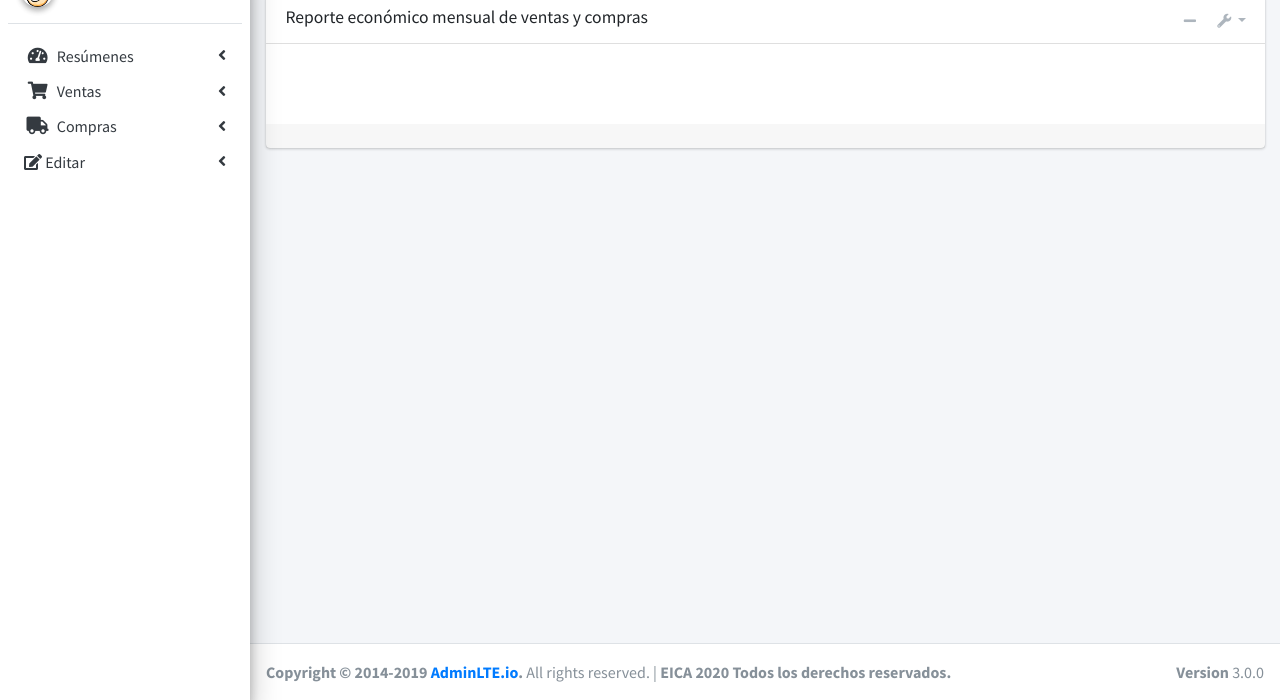
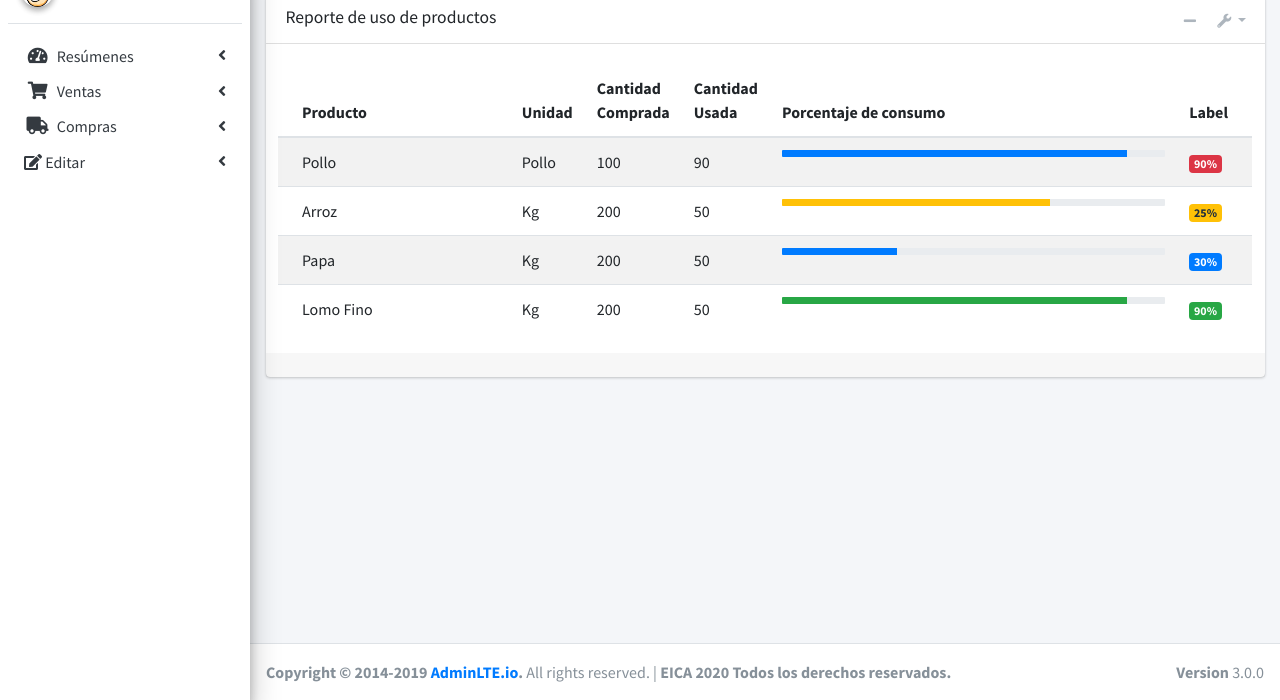
Before and after one commit to AbelardoDV/django_eica, a Django app: template eica/templates/dashboard/reporte_economico.html in a window 1280 px wide. Shown: the part 100-800 px from the top of the page. Run offline with Django 3.2, Linux system fonts and the light colour scheme; the template is opened without the code that fills it, so the values that code supplies are empty; some libraries are stand-ins or nearby versions.

```diff
--- a/eica/templates/compras_productos.html
+++ b/eica/templates/compras_productos.html
@@ -573,8 +573,6 @@
             var rowCount = tablita.rows.length;
             for (var i = 0; i < rowCount; i++) {
                 var row = tablita.rows[i];
-                /*var chkbox = row.cells[0].childNodes[0];*/
-                /*if (null != chkbox && true == chkbox.checked)*/
 
                 if (row == currentRow.parentNode.parentNode) {
                     tablita.deleteRow(i);
--- a/eica/templates/dashboard/reporte_economico.html
+++ b/eica/templates/dashboard/reporte_economico.html
@@ -18,7 +18,7 @@
             <div class="col-md-12">
                 <div class="card">
                     <div class="card-header">
-                        <h5 class="card-title">Reporte económico mensual de ventas y compras</h5>
+                        <h5 class="card-title">Reporte de uso de productos</h5>
                         <div class="card-tools">
                             <button type="button" class="btn btn-tool" data-card-widget="collapse">
                                 <i class="fas fa-minus"></i>
@@ -33,25 +33,83 @@
 
                                 </div>
                             </div>
-                            {% comment %}
-                            <button type="button" class="btn btn-tool" data-card-widget="remove">
-                                <i class="fas fa-times"></i>
-                            </button>
-                            {% endcomment %}
+
                         </div>
                     </div>
                     <!-- /.card-header -->
                     <div class="card-body">
                         <div class="row">
-                            <div class="col-md-8">
-                                <div class="card-body">
 
-                                </div>
+                            <div class="card-body p-0">
+                                <table class="table table-striped">
+                                    <thead>
+                                        <tr>
+
+                                            <th>Producto</th>
+                                            <th style="width: 10px">Unidad</th>
+                                            <th style="width: 40px">Cantidad Comprada</th>
+                                            <th style="width: 40px">Cantidad Usada</th>
+                                            <th>Porcentaje de consumo</th>
+                                            <th style="width: 40px">Label</th>
+                                        </tr>
+                                    </thead>
+                                    <tbody>
+                                        <tr>
+                                            <td>Pollo</td>
+                                            <td>Pollo</td>
+                                            <td>100</td>
+                                            <td>90</td>
+                                            <td>
+                                                <div class="progress progress-xs">
+                                                    <div class="progress-bar progress-bar-danger" style="width: 90%">
+                                                    </div>
+                                                </div>
+                                            </td>
+                                            <td><span class="badge bg-danger">90%</span></td>
+                                        </tr>
+                                        <tr>
+
+                                            <td>Arroz</td>
+                                            <td>Kg</td>
+                                            <td>200</td>
+                                            <td>50</td>
+                                            <td>
+                                                <div class="progress progress-xs">
+                                                    <div class="progress-bar bg-warning" style="width: 70%"></div>
+                                                </div>
+                                            </td>
+                                            <td><span class="badge bg-warning">25%</span></td>
+                                        </tr>
+                                        <tr>
+                                            <td>Papa</td>
+                                            <td>Kg</td>
+                                            <td>200</td>
+                                            <td>50</td>
+                                            <td>
+                                                <div class="progress progress-xs progress-striped active">
+                                                    <div class="progress-bar bg-primary" style="width: 30%"></div>
+                                                </div>
+                                            </td>
+                                            <td><span class="badge bg-primary">30%</span></td>
+                                        </tr>
+                                        <tr>
+
+                                            <td>Lomo Fino</td>
+                                            <td>Kg</td>
+                                            <td>200</td>
+                                            <td>50</td>
+                                            <td>
+                                                <div class="progress progress-xs progress-striped active">
+                                                    <div class="progress-bar bg-success" style="width: 90%"></div>
+                                                </div>
+                                            </td>
+                                            <td><span class="badge bg-success">90%</span></td>
+                                        </tr>
+                                    </tbody>
+                                </table>
                             </div>
-                            <!-- /.col -->
-                            <div class="col-md-4">
-                            </div>
-                            <!-- /.col -->
+
+
                         </div>
                         <!-- /.row -->
                     </div>
@@ -79,172 +137,7 @@
 {% block pie %}
 
 <!-- Agregar aquí JS-->
-<!-- ChartJS -->
-<script src="{% static 'plugins/chart.js/Chart.min.js' %}"></script>
 
-<script>
-    $(function () {
-        'use strict'
-
-        var ticksStyle = {
-            fontColor: '#495057',
-            fontStyle: 'bold'
-        }
-
-        var mode = 'index'
-        var intersect = true
-
-        /////////////////////////////////
-
-        var $salesChart = $('#sales-chart')
-        var salesChart = new Chart($salesChart, {
-            type: 'bar',
-            data: {
-                labels: ['JUN', 'JUL', 'AGO', 'SET', 'OCT', 'NOV', 'DIC'],
-                datasets: [{
-                        backgroundColor: '#007bff',
-                        borderColor: '#007bff',
-                        data: [1000, 2000, 3000, 2500, 2700, 2500, 3000]
-                    },
-                    {
-                        backgroundColor: '#28a745',
-                        borderColor: '#28a745',
-                        data: [700, 1700, 2700, 2000, 1800, 1500, 2000]
-                    },
-                    {
-                        backgroundColor: '#ffc107',
-                        borderColor: '#ffc107',
-                        data: [500, 1000, 10, 150, 485, 780, 150]
-                    }
-                ]
-            },
-            options: {
-                maintainAspectRatio: false,
-                tooltips: {
-                    mode: mode,
-                    intersect: intersect
-                },
-                hover: {
-                    mode: mode,
-                    intersect: intersect
-                },
-                legend: {
-                    display: false
-                },
-                scales: {
-                    yAxes: [{
-                        // display: false,
-                        gridLines: {
-                            display: true,
-                            lineWidth: '4px',
-                            color: 'rgba(0, 0, 0, .2)',
-                            zeroLineColor: 'transparent'
-                        },
-                        ticks: $.extend({
-                            beginAtZero: true,
-
-                            // Include a dollar sign in the ticks
-                            callback: function (value, index, values) {
-                                if (value >= 1000) {
-                                    value /= 1000
-                                    value += 'k'
-                                }
-                                return '$' + value
-                            }
-                        }, ticksStyle)
-                    }],
-                    xAxes: [{
-                        display: true,
-                        gridLines: {
-                            display: false
-                        },
-                        ticks: ticksStyle
-                    }]
-                }
-            }
-        })
-
-        /////////////////////////////////
-
-
-        var $visitorsChart = $('#visitors-chart')
-        var visitorsChart = new Chart($visitorsChart, {
-            data: {
-                labels: ['18', '19', '20', '21', '22', '23', '24'],
-                datasets: [{
-                        type: 'line',
-                        data: [10, 15, 10, 25, 40, 15, 50],
-                        backgroundColor: 'transparent',
-                        borderColor: '#dc3545',
-                        pointBorderColor: '#dc3545',
-                        pointBackgroundColor: '#dc3545',
-                        fill: false
-                        // pointHoverBackgroundColor: '#007bff',
-                        // pointHoverBorderColor    : '#007bff'
-                    },
-                    {
-                        type: 'line',
-                        data: [100, 120, 170, 167, 180, 177, 160],
-                        backgroundColor: 'transparent',
-                        borderColor: '#28a745',
-                        pointBorderColor: '#28a745',
-                        pointBackgroundColor: '#28a745',
-                        fill: false
-                        // pointHoverBackgroundColor: '#ced4da',
-                        // pointHoverBorderColor    : '#ced4da'
-                    },
-                    {
-                        type: 'line',
-                        data: [60, 80, 70, 67, 80, 77, 100],
-                        backgroundColor: 'transparent',
-                        borderColor: '#007bff',
-                        pointBorderColor: '#007bff',
-                        pointBackgroundColor: '#007bff',
-                        fill: false
-                        // pointHoverBackgroundColor: '#ced4da',
-                        // pointHoverBorderColor    : '#ced4da'
-                    }
-                ]
-            },
-            options: {
-                maintainAspectRatio: false,
-                tooltips: {
-                    mode: mode,
-                    intersect: intersect
-                },
-                hover: {
-                    mode: mode,
-                    intersect: intersect
-                },
-                legend: {
-                    display: false
-                },
-                scales: {
-                    yAxes: [{
-                        display: true,
-                        gridLines: {
-                            display: true,
-                            lineWidth: '4px',
-                            color: 'rgba(0, 0, 0, .2)',
-                            zeroLineColor: 'transparent'
-                        },
-                        ticks: $.extend({
-                            beginAtZero: true,
-                            suggestedMax: 200
-                        }, ticksStyle)
-                    }],
-                    xAxes: [{
-                        display: true,
-                        gridLines: {
-                            display: true
-                        },
-                        ticks: ticksStyle
-                    }]
-                }
-            }
-        })
-    })
-</script>
 
 
 {% endblock pie %}
```
Also changed, not shown: eica/eica/Querys_SQL/Porductos_Totales_Vendidos_en_platos.sql (added, +16 -0 lines).
